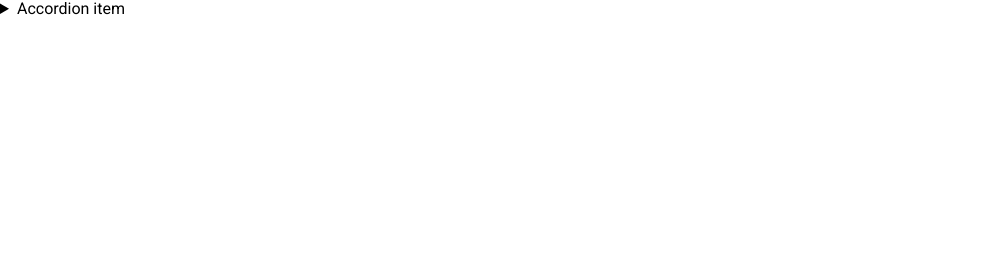
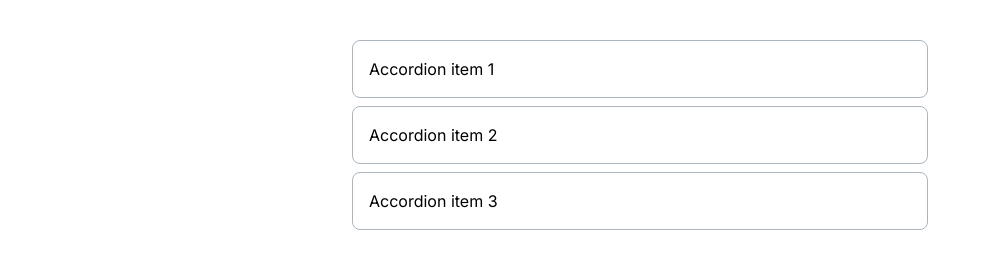
Before and after one commit to js-tasks-ru/htmlcss-20211021_maestroat, a website: page 03-lection1/02-accordion/index.html in a window 1280 px wide. Shown: the whole page, without its empty margins (0-991 px from the left). Drawn offline with Linux system fonts and the light colour scheme.

Commit message:
new Accordion

```diff
--- a/03-lection1/02-accordion/accordion.css
+++ b/03-lection1/02-accordion/accordion.css
@@ -1 +1,57 @@
 /* Стилизация аккордеона */
+
+
+/* Убираем стандартный маркер Firefox */
+.accordion > .accordion__item {
+  	list-style: none;
+}
+/* Убираем стандартный маркер Google, Safari */
+.accordion .accordion__item::-webkit-details-marker {
+  	display: none
+}
+
+.accordion {
+	margin-bottom: 8px;
+	background: var(--white);
+	border: 1px solid var(--grey-3);
+	box-sizing: border-box;
+	border-radius: 8px;
+}
+.accordion .accordion__item {
+ 	outline-style: none;
+    border-bottom: none;
+/* Убираем стандартный маркер Firefox */
+	display: block;
+    padding-bottom: 1em;
+    padding-top: 1em;
+    padding-left: 1em;
+    font-family: 'Inter', 'Roboto', sans-serif;
+    font-style: normal;
+    font-weight: normal;
+    font-size: 16px;
+    line-height: 24px;
+}
+
+.accordion[open] {
+    padding-bottom: 0;
+    padding-top: 0;
+    padding-left: 1em;
+    color: var(--alternate-text);
+}
+
+.accordion[open] .accordion__item {
+    /*border-bottom: 1px solid #aaa;*/
+    padding-bottom: 1em;
+    padding-top: 1em;
+    padding-left: 0;
+    color: var(--alternate-border);
+}
+.accordion[open] .open__text {
+	margin-top: 0;
+    font-family: 'Inter', 'Roboto', sans-serif;
+    font-style: normal;
+    font-weight: normal;
+    font-size: 16px;
+    line-height: 24px;
+}
+.accordion:last-child {margin-bottom: 0}
--- a/03-lection1/02-accordion/index.html
+++ b/03-lection1/02-accordion/index.html
@@ -2,17 +2,40 @@
 <!-- Страница с аккордеоном -->
 <html lang="ru">
     <head>
+        <title>Accordion</title>
         <link rel="stylesheet" href="../../assets/css/main.css">
         <link rel="stylesheet" href="./accordion.css">
+        <link rel="preconnect" href="https://fonts.googleapis.com">
+        <link rel="preconnect" href="https://fonts.gstatic.com" crossorigin>
+        <link href="https://fonts.googleapis.com/css2?family=Inter&display=swap" rel="stylesheet">
+        <meta charset="utf-8">
     </head>
     <body>
-        <details>
-            <summary>
-                Accordion item
+        <section class="accordion-center">
+        <details class="accordion">
+            <summary class="accordion__item">
+                Accordion item 1
             </summary>
-            <p>
-                Hidden content
+            <p class="open__text">
+                Amet minim mollit non deserunt ullamco est sit aliqua dolor do amet sint. Velit officia consequat duis enim velit mollit. Exercitation veniam consequat sunt nostrud amet.
             </p>
         </details>
+        <details class="accordion">
+            <summary class="accordion__item">
+                Accordion item 2
+            </summary>
+            <p class="open__text">
+                Amet minim mollit non deserunt ullamco est sit aliqua dolor do amet sint. Velit officia consequat duis enim velit mollit. Exercitation veniam consequat sunt nostrud amet.
+            </p>
+        </details>
+        <details class="accordion">
+            <summary class="accordion__item">
+                Accordion item 3
+            </summary>
+            <p class="open__text">
+                Amet minim mollit non deserunt ullamco est sit aliqua dolor do amet sint. Velit officia consequat duis enim velit mollit. Exercitation veniam consequat sunt nostrud amet.
+            </p>
+        </details>
+        </section>
     </body>
 </html>
--- a/assets/css/main.css
+++ b/assets/css/main.css
@@ -29,7 +29,7 @@
 }
 
 * {
-    font-family: 'Roboto', sans-serif;
+    font-family: 'Roboto', 'Helvetica', sans-serif;
 }
 
 .main {
@@ -54,3 +54,9 @@
     width: 200px;
 }
 .button-group:last-child {margin-right: 0}
+
+.accordion-center {
+    width: 45%;
+    margin: auto;
+    margin-top: 40px;
+}
```
